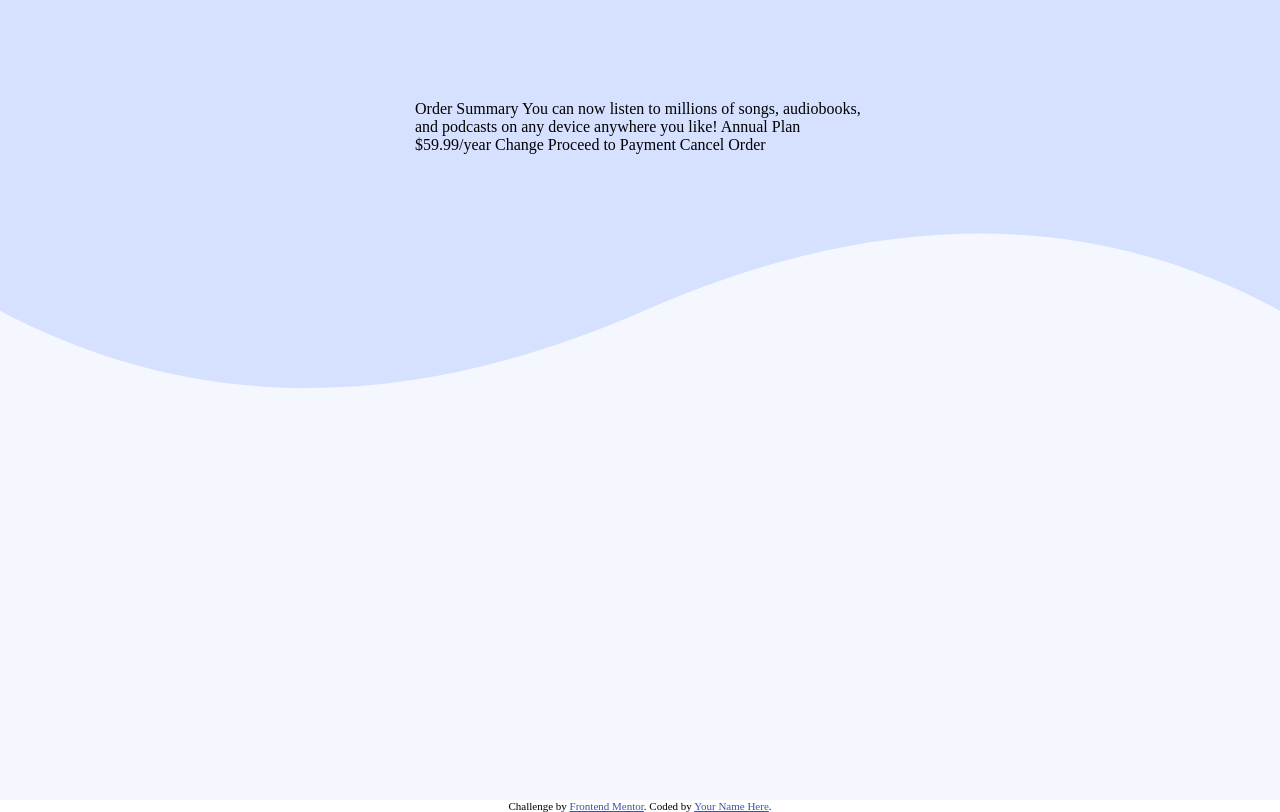
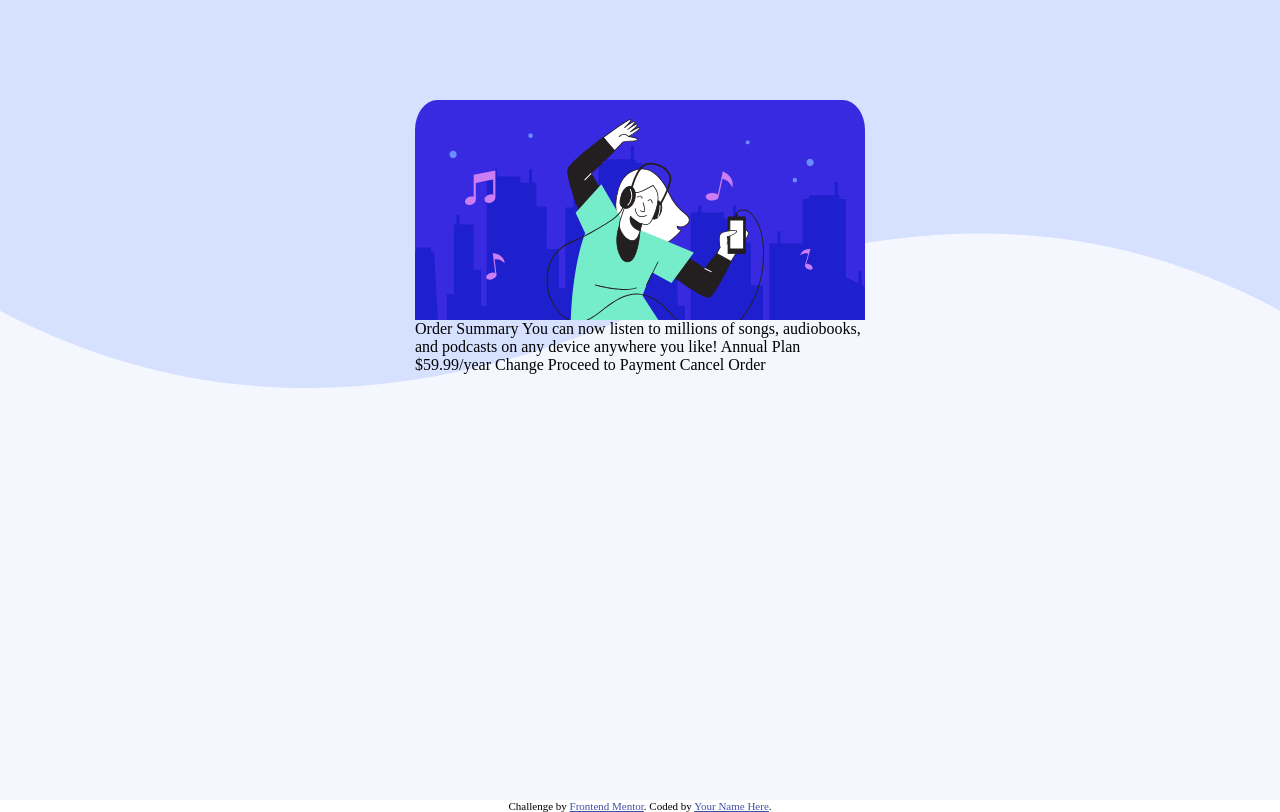
Before and after one commit to MatthewT95/order-summary-component-mainv2, a plain HTML site: page index.html in a window 1280 px wide. Drawn offline with Linux system fonts and the light colour scheme.

Commit message:
created card-banner and card-content., corrected styling.

```diff
--- a/index.html
+++ b/index.html
@@ -17,6 +17,8 @@
 <body>
   <div class="page-content">
     <div class="order-summary-card">
+      <img src="./images/illustration-hero.svg" alt="" class="card-banner-image">
+      <div class="card-content">
         Order Summary
 
         You can now listen to millions of songs, audiobooks, and podcasts on any
@@ -31,6 +33,7 @@
         Cancel Order
       </div>
     </div>
+  </div>
   <div class="attribution">
     Challenge by <a href="https://www.frontendmentor.io?ref=challenge" target="_blank">Frontend Mentor</a>.
     Coded by <a href="#">Your Name Here</a>.
--- a/style.css
+++ b/style.css
@@ -3,7 +3,7 @@
 }
 
 /* Reset */
-body,div,h1,p,button {
+body,div,h1,p,button,img {
     margin: 0px;
     padding: 0px;
 }
@@ -39,7 +39,13 @@ button {
     min-height: 600px;
     display: flex;
     flex-direction: column;
-    border-radius: 20px;
+    border-radius: 5%;
+    overflow: hidden;
+}
+
+.card-banner-image{
+    display: block;
+    width: 100%;
 }
 
 /* Mobile CSS */
```
Lines whose indentation alone changed are shown as unchanged.
